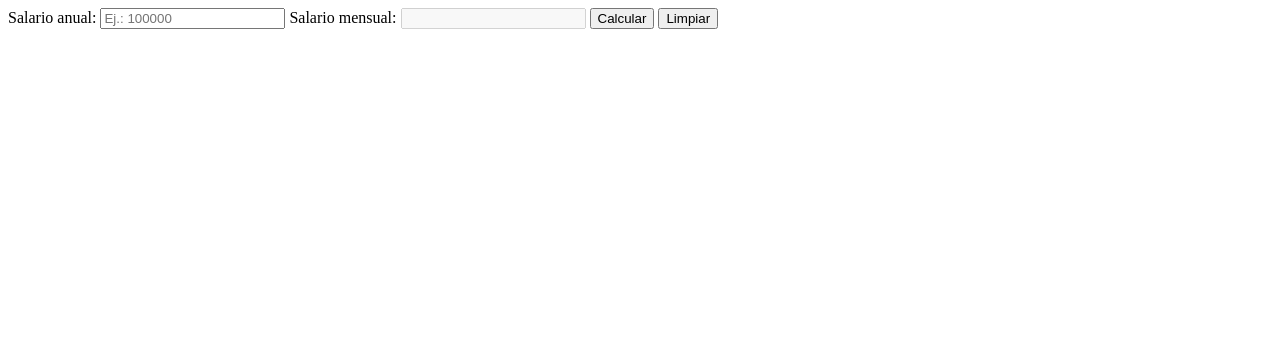
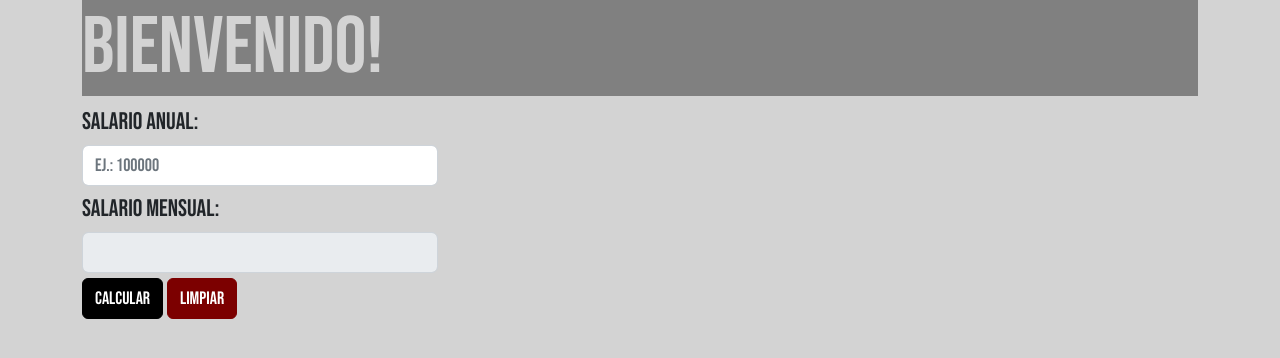
Before and after one commit to MRAS23/tarea-clase-10, a website: page clase-5/tarea-1/index.html in a window 1280 px wide. Drawn offline with nearby package versions, Linux system fonts and the light colour scheme.

Commit message:
agrega estilo bootstrap clase 5 - tarea 1
la tarea de la clase 10 pedia que se use bootstrap para modificar la apariencia de las tareas de las clases anteriores

```diff
--- a/clase-5/tarea-1/index.html
+++ b/clase-5/tarea-1/index.html
@@ -8,16 +8,38 @@
     />
     <meta http-equiv="X-UA-Compatible" content="ie=edge" />
     <title>Clase 5 - tarea 1</title>
+    <link rel="stylesheet" href="..\..\node_modules\bootstrap\dist\css\bootstrap.min.css" />
+    <link rel="stylesheet" href="style.css" />
+    <link rel="preconnect" href="https://fonts.googleapis.com" />
+    <link rel="preconnect" href="https://fonts.gstatic.com" crossorigin />
+    <link href="https://fonts.googleapis.com/css2?family=Bebas+Neue&display=swap" rel="stylesheet" />
   </head>
   <body>
-    <form>
-      <label for="salario-anual">Salario anual:</label>
-      <input type="number" id="salario-anual" placeholder="Ej.: 100000" />
-      <label for="salario-anual">Salario mensual:</label>
-      <input type="number" disabled id="salario-mensual" />
-      <button type="button" id="calcular-salario-mensual">Calcular</button>
-      <button type="reset">Limpiar</button>
-    </form>
+    <div class="container">
+      <div class="row">
+        <header>
+          <h1 class="display-1">Bienvenido!</h1>
+        </header>
+      </div>
+    </div>
+    <div class="container">
+      <form>
+        <div class="row">
+          <div class="col-md-4">
+            <label for="salario-anual">Salario anual:</label>
+            <input type="number" id="salario-anual" placeholder="Ej.: 100000" class="form-control" />
+          </div>
+        </div>
+        <div class="row">
+          <div class="col-md-4">
+            <label for="salario-anual">Salario mensual:</label>
+            <input type="number" disabled id="salario-mensual" class="form-control" />
+            <button type="button" id="calcular-salario-mensual" class="btn btn-primary">Calcular</button>
+            <button type="reset" class="btn btn-primary" id="limpia-datos">Limpiar</button>
+          </div>
+        </div>
+      </form>
+    </div>
     <script type="text/javascript" src="tarea-1.js"></script>
   </body>
 </html>
--- /dev/null
+++ b/clase-5/tarea-1/style.css
@@ -0,0 +1,35 @@
+body {
+  font-family: "Bebas Neue", cursive;
+  background-color: lightgray;
+}
+
+h1 {
+  position: static;
+  color: lightgray;
+  text-align: left;
+  background-color: gray;
+}
+
+.container {
+  font-size: x-large;
+}
+
+.form-control {
+  font-size: large;
+  margin-top: 5px;
+  margin-bottom: 5px;
+}
+
+#calcular-salario-mensual {
+  font-size: large;
+  text-align: center;
+  background-color: black;
+  border-color: black;
+}
+
+#limpia-datos {
+  font-size: large;
+  text-align: center;
+  background-color: rgb(124, 0, 0);
+  border-color: rgb(124, 0, 0);
+}
```
